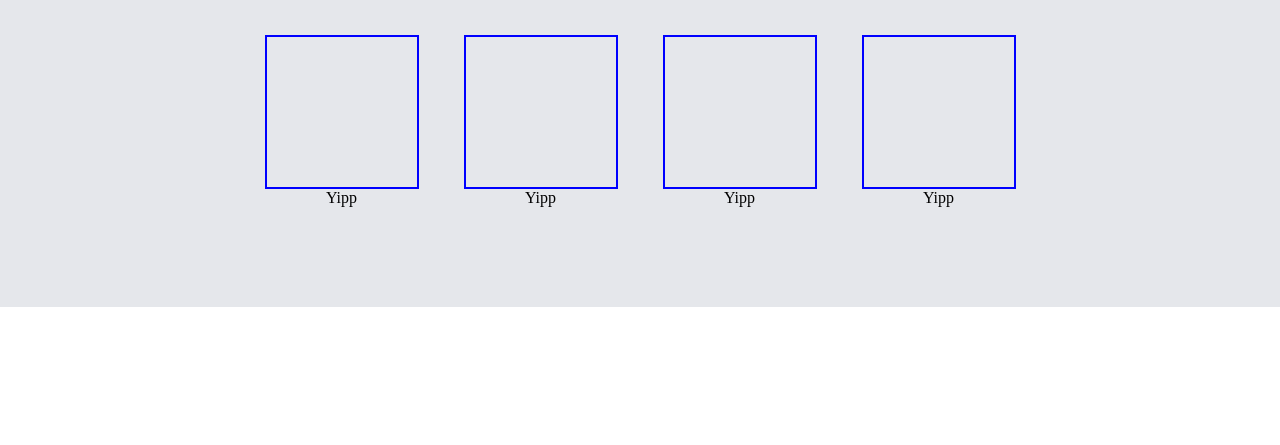
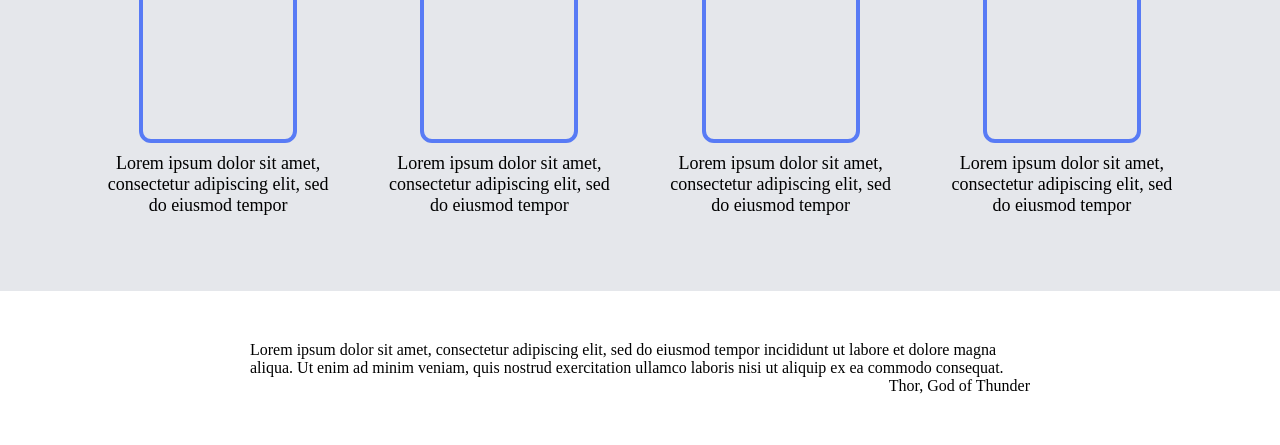
Before and after one commit to KissanM1/landing-page, a plain HTML site: page index.html in a window 1280 px wide. Shown: the part 663-1108 px from the top of the page. Before the commit the page ends 970 px from the top, so only its background shows below. Drawn offline with Linux system fonts and the light colour scheme.

Commit message:
Adds layout for third section

```diff
--- a/index.html
+++ b/index.html
@@ -39,20 +39,39 @@
         <div class="info-boxes">
             <div class="info-section">
                 <div class="img-space"></div>
-                <div class="text-space">Yipp</div>
+                <div class="text-space">
+                    Lorem ipsum dolor sit amet, consectetur adipiscing elit, sed do eiusmod tempor
+                </div>
             </div>
             <div class="info-section">
                 <div class="img-space"></div>
-                <div class="text-space">Yipp</div>
+                <div class="text-space">
+                    Lorem ipsum dolor sit amet, consectetur adipiscing elit, sed do eiusmod tempor
+                </div>
             </div>
             <div class="info-section">
                 <div class="img-space"></div>
-                <div class="text-space">Yipp</div>
+                <div class="text-space">
+                    Lorem ipsum dolor sit amet, consectetur adipiscing elit, sed do eiusmod tempor
+                </div>
             </div>
             <div class="info-section">
                 <div class="img-space"></div>
-                <div class="text-space">Yipp</div>
+                <div class="text-space">
+                    Lorem ipsum dolor sit amet, consectetur adipiscing elit, sed do eiusmod tempor
+                </div>
         </div>
+        </div>
+    </div>
+    <div class="third">
+        <div class="full-context">
+            <div class="quote">Lorem ipsum dolor sit amet, consectetur
+                adipiscing elit, sed do eiusmod tempor incididunt ut
+                labore et dolore magna aliqua. Ut enim ad minim veniam,
+                quis nostrud exercitation ullamco laboris nisi ut aliquip
+                ex ea commodo consequat.
+            </div>
+            <div class="speaker">Thor, God of Thunder</div>
         </div>
     </div>
 </body>
--- a/styles.css
+++ b/styles.css
@@ -44,7 +44,7 @@ ul {
     display: flex;
     align-items: center;
     justify-content: space-between;
-    padding: 100px;
+    padding: 75px;
     padding-right: 250px;
     padding-left: 250px;
 }
@@ -82,6 +82,7 @@ button {
     flex-direction: column;
     align-items: center;
     padding: 50px;
+    padding-bottom: 25px;
 }
 
 .second h2 {
@@ -105,5 +106,30 @@ button {
 .img-space {
    height: 150px;
    width: 150px;
-   border: 2px solid blue;
+   border: 4px solid rgb(88, 123, 245);
+   border-radius: 12px;
 }
+
+.text-space{
+    padding-top: 10px;
+    align-self: center;
+    font-size: 18px;
+    text-align: center;
+}
+
+.third {
+    display: flex;
+    padding: 50px;
+    padding-left: 250px;
+    padding-right: 250px;
+    justify-content: center;
+}
+
+.full-context {
+    display: flex;
+    flex-direction: column;
+}
+
+.speaker {
+    align-self: flex-end;
+}
```
